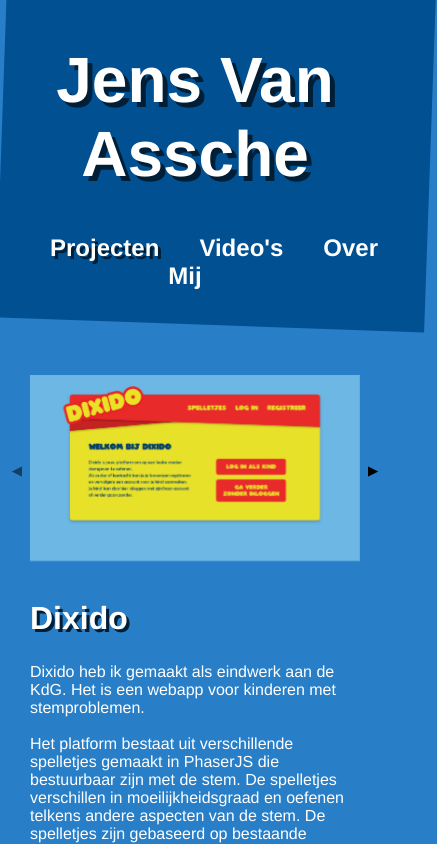
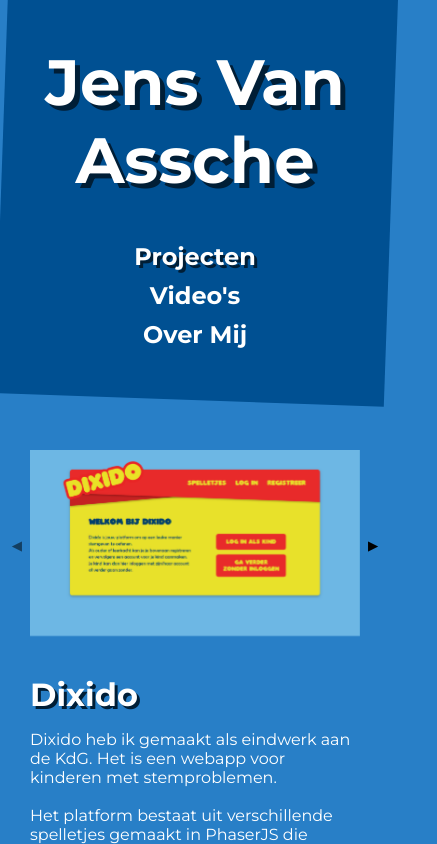
Before and after one commit to JensVanAssche/portfolio, a Vue app: page / in a window 390 px wide. Shown: the top 844 px of the page, 437 px wide, since content can reach past the window. Built offline with nearby package versions, Linux system fonts and the light colour scheme.

Commit message:
better mobile 1

```diff
--- a/src/App.vue
+++ b/src/App.vue
@@ -19,6 +19,9 @@
 </template>
 
 <style lang="scss">
+@import url("https://fonts.googleapis.com/css?family=Montserrat&display=swap");
+@import url("https://fonts.googleapis.com/css?family=Montserrat:700&display=swap");
+
 html {
   background-color: #287fc7;
   color: #ffffff;
@@ -42,6 +45,7 @@
   h1 {
     font-size: 4rem;
     text-shadow: 5px 5px 0px #001e36;
+    font-weight: 1000;
   }
   a {
     font-weight: bold;
@@ -60,7 +64,7 @@
   }
   .blue-background {
     background: #005092;
-    width: 110%;
+    width: 100%;
     height: 375px;
     transform: rotate(2deg) translateY(-50px);
   }
@@ -83,12 +87,13 @@
   padding-top: 50px;
   .blue-background {
     background: #005092;
-    width: 110%;
+    width: 100%;
     height: 200px;
     transform: rotate(2deg) translateY(50px);
   }
 }
-@media only screen and (max-width: 595px) {
+
+@media only screen and (max-width: 616px) {
   #nav {
     padding-bottom: 0px;
     .nav-content {
@@ -104,4 +109,18 @@
     padding-top: 0px;
   }
 }
+
+@media only screen and (max-width: 500px) {
+  #nav {
+    a {
+      margin: 0;
+      display: block;
+      padding-bottom: 10px;
+    }
+
+    .blue-background {
+      height: 450px;
+    }
+  }
+}
 </style>
--- a/src/components/Project.vue
+++ b/src/components/Project.vue
@@ -77,6 +77,7 @@
 
   .links {
     a {
+      font-weight: bold;
       color: #005092;
       text-decoration: none;
       margin-right: 20px;
@@ -103,6 +104,10 @@
         height: auto;
       }
     }
+
+    h2 {
+      margin-bottom: 10px;
+    }
   }
 }
 
--- a/src/components/Video.vue
+++ b/src/components/Video.vue
@@ -60,6 +60,7 @@
   .video {
     iframe {
       width: 100%;
+      height: auto;
     }
   }
 }
```
